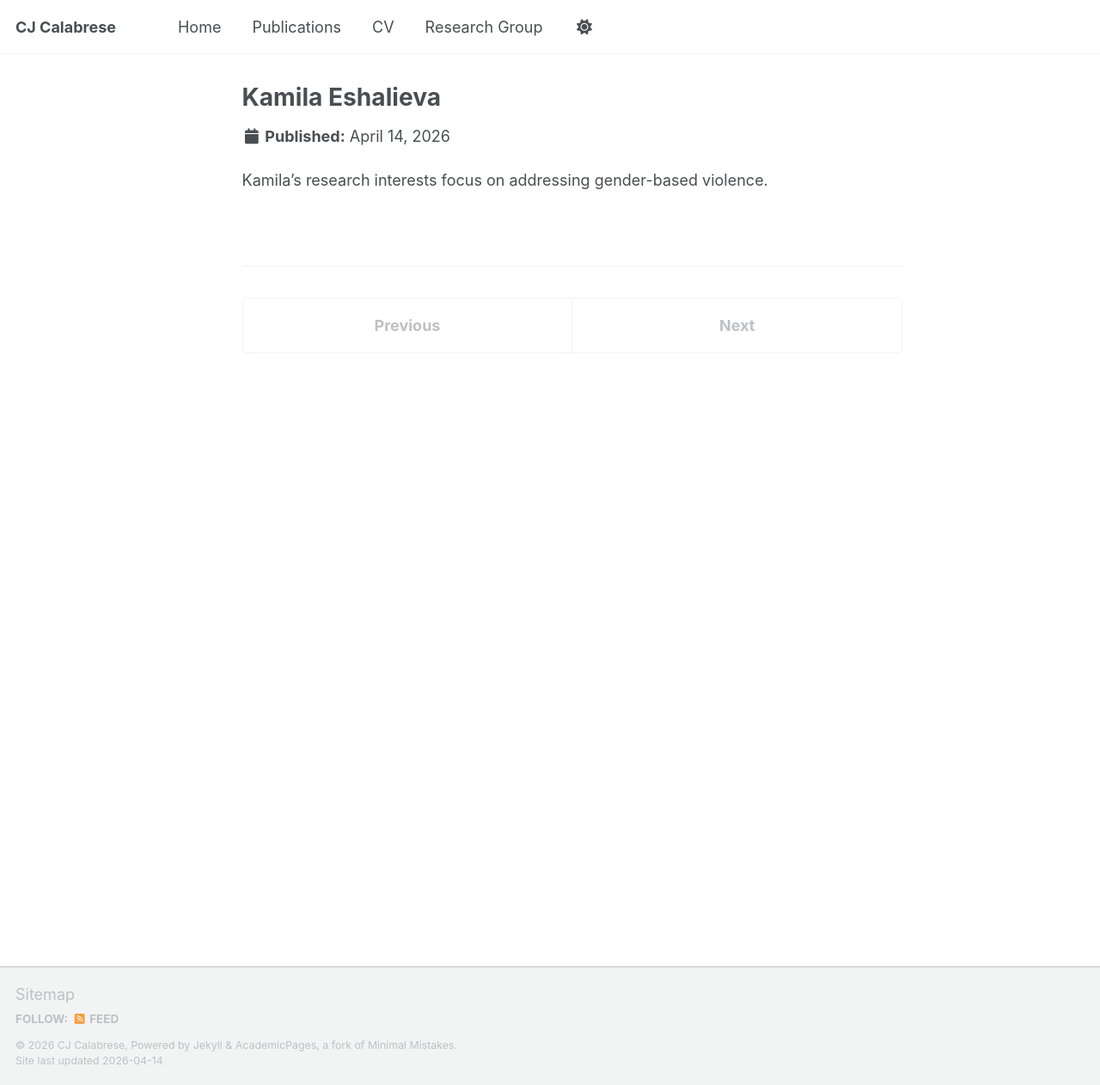
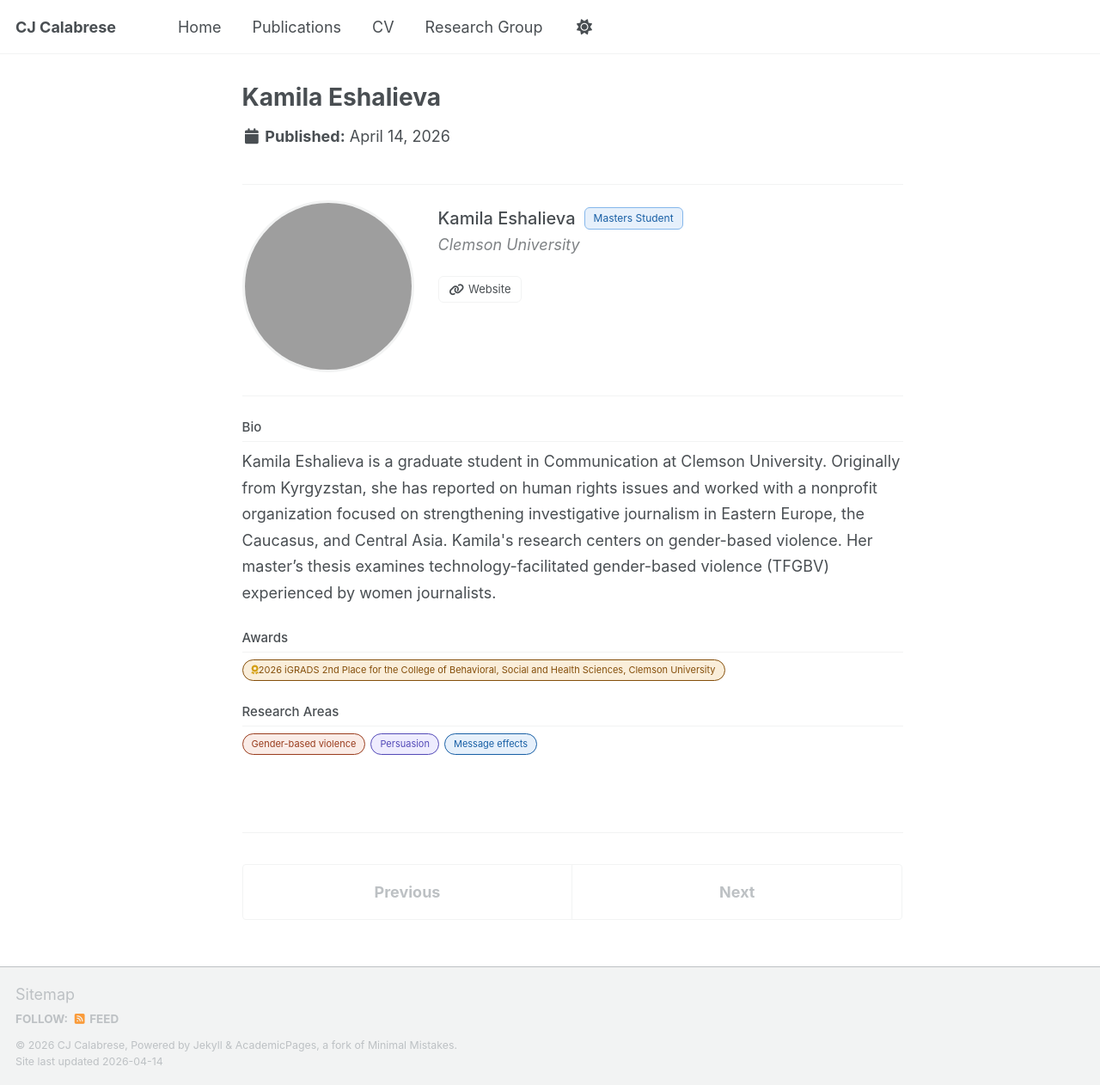
Before and after one commit to cjcalabresephd/cjcalabresephd.github.io, a Jekyll site: the page built from _people/kamila-eshalieva.md, in a window 1280 px wide and 1262 px high. Shown: the whole window at 86% size. Built offline with Jekyll 4.4.1, drawn with Linux system fonts in a browser that asks for light colours; a script bundle is joined from its source files by our own code; library files that are not in the unit come from our copies; grey boxes are pictures that could not be loaded.

Commit message:
Update kamila-eshalieva.md

```diff
--- a/_people/kamila-eshalieva.md
+++ b/_people/kamila-eshalieva.md
@@ -10,4 +10,49 @@ layout: single
 
 ---
 
-Kamila's research interests focus on addressing gender-based violence.
+
+---
+<div class="profile-card-page">
+
+  <div class="pcp-header">
+    <div class="pcp-avatar-wrap">
+      <img src="/images/lab/kamilaeshalieva.jpg" alt="Kamila Eshalieva" class="pcp-avatar" />
+    </div>
+    <div class="pcp-meta">
+      <div class="pcp-name-row">
+        <h1 class="pcp-name">Kamila Eshalieva</h1>
+        <span class="pcp-badge">Masters Student</span>
+      </div>
+      <p class="pcp-affiliation">Clemson University</p>
+      <div class="pcp-links">
+        <a href="https://www.linkedin.com/in/kamila-eshalieva/" target="_blank" rel="noopener">
+          <i class="fas fa-fw fa-link" aria-hidden="true"></i> Website
+        </a>
+      </div>
+    </div>
+  </div>
+
+  <div class="pcp-section">
+    <h2 class="pcp-section-title">Bio</h2>
+    <p class="pcp-bio">
+Kamila Eshalieva is a graduate student in Communication at Clemson University. Originally from Kyrgyzstan, she has reported on human rights issues and worked with a nonprofit organization focused on strengthening investigative journalism in Eastern Europe, the Caucasus, and Central Asia. Kamila's research centers on gender-based violence. Her master’s thesis examines technology-facilitated gender-based violence (TFGBV) experienced by women journalists.
+    </p>
+  </div>
+
+  <div class="pcp-section">
+    <h2 class="pcp-section-title">Awards</h2>
+   <div class="research-chips">
+<span class="chip chip-yellow"><i class="fas fa-award" style="color: #d4a017;"></i>2026 iGRADS 2nd Place for the College of Behavioral, Social and Health Sciences, Clemson University</span>
+    </div>
+  </div>
+
+  <div class="pcp-section">
+    <h2 class="pcp-section-title">Research Areas</h2>
+    <div class="research-chips">
+      <span class="chip chip-orange">Gender-based violence</span>
+      <span class="chip chip-purple">Persuasion</span>
+      <span class="chip chip-blue">Message effects</span>
+    </div>
+  </div>
+
+</div>
```
